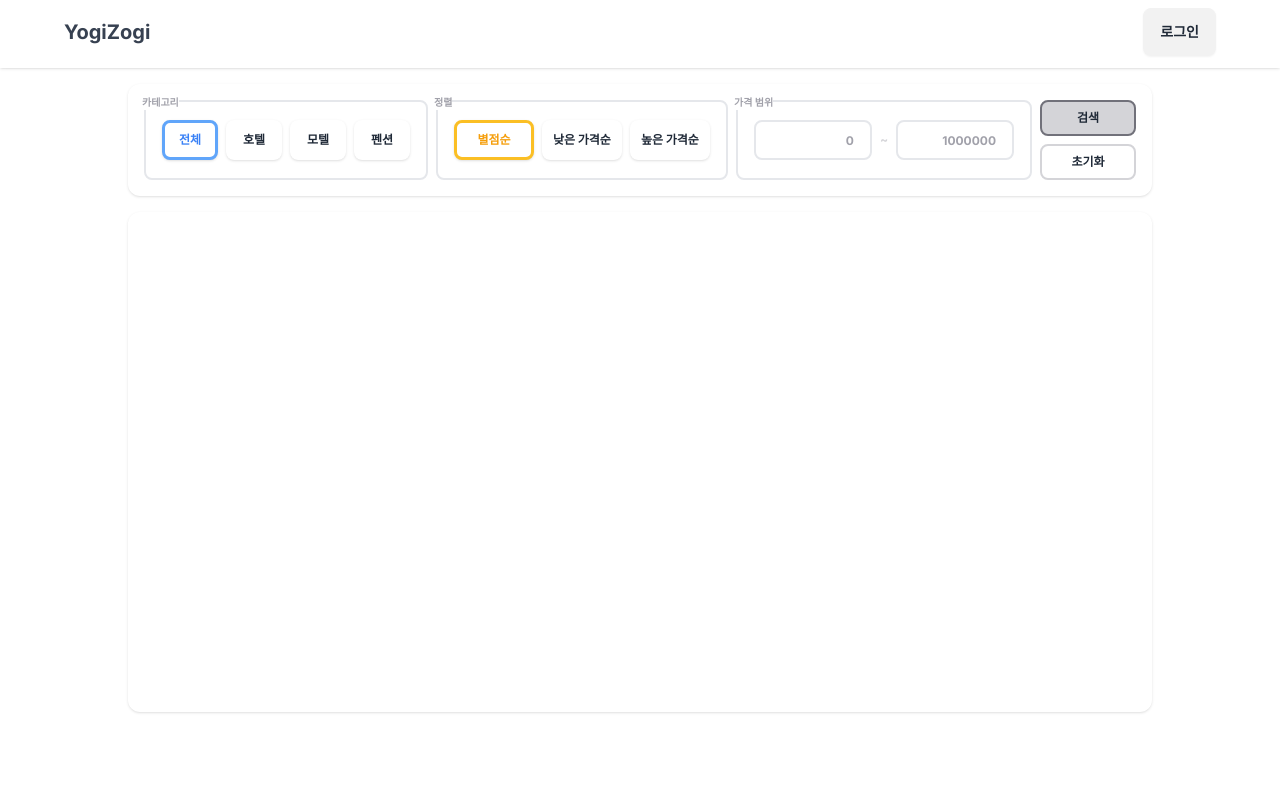
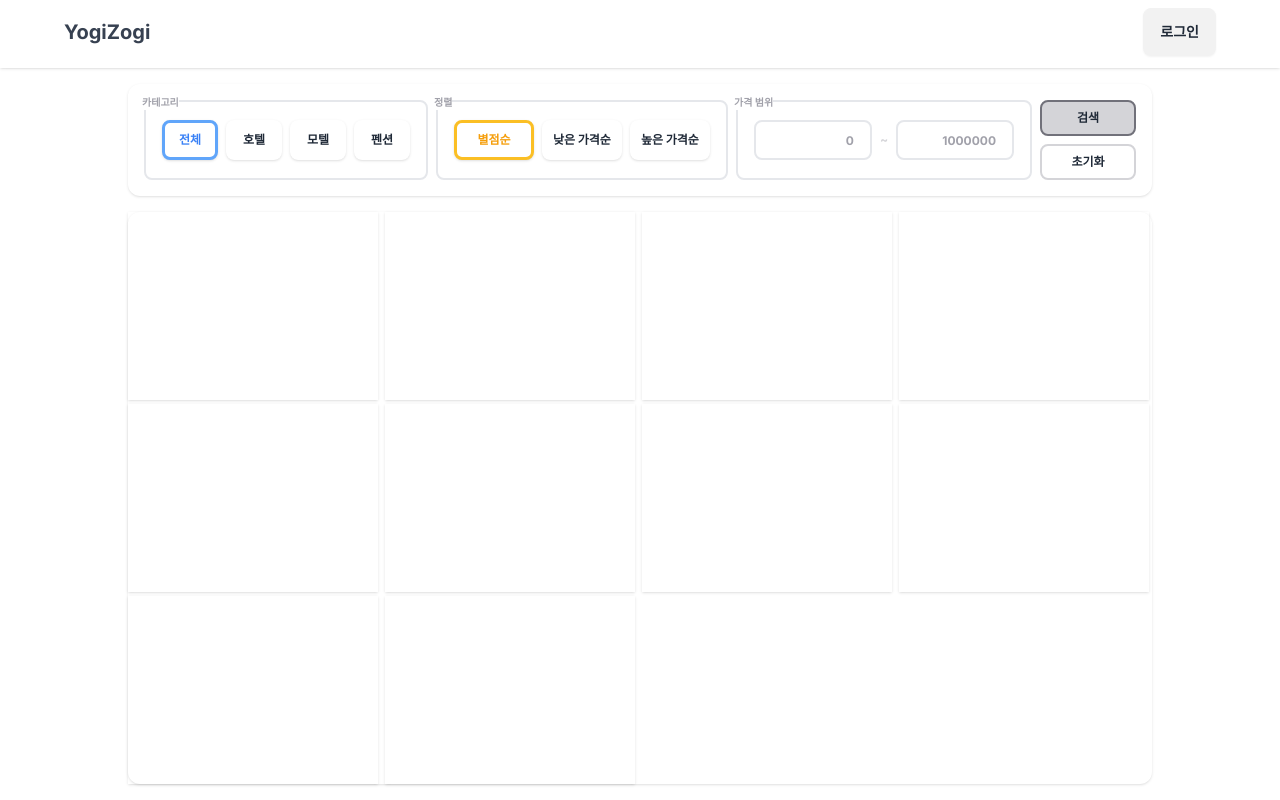
Before and after one commit to cloudedpanther/yogizogi_next, a Next.js app: page /accommodationList in a window 1280 px wide. Built offline with nearby package versions, Linux system fonts and the light colour scheme.

Commit message:
add initial accommodationList layout

```diff
--- a/app/accommodationList/page.tsx
+++ b/app/accommodationList/page.tsx
@@ -98,7 +98,18 @@ export default function AccommodationList() {
       </form>
 
       {/* 숙소 목록 */}
-      <section className="w-full min-h-[500px] shadow rounded-xl"></section>
+      <section className="w-full min-h-[500px] shadow rounded-xl grid grid-cols-4 gap-1">
+        <article className="w-[250px] h-[188px] shadow"></article>
+        <article className="w-[250px] h-[188px] shadow"></article>
+        <article className="w-[250px] h-[188px] shadow"></article>
+        <article className="w-[250px] h-[188px] shadow"></article>
+        <article className="w-[250px] h-[188px] shadow"></article>
+        <article className="w-[250px] h-[188px] shadow"></article>
+        <article className="w-[250px] h-[188px] shadow"></article>
+        <article className="w-[250px] h-[188px] shadow"></article>
+        <article className="w-[250px] h-[188px] shadow"></article>
+        <article className="w-[250px] h-[188px] shadow"></article>
+      </section>
     </div>
   );
 }
```
